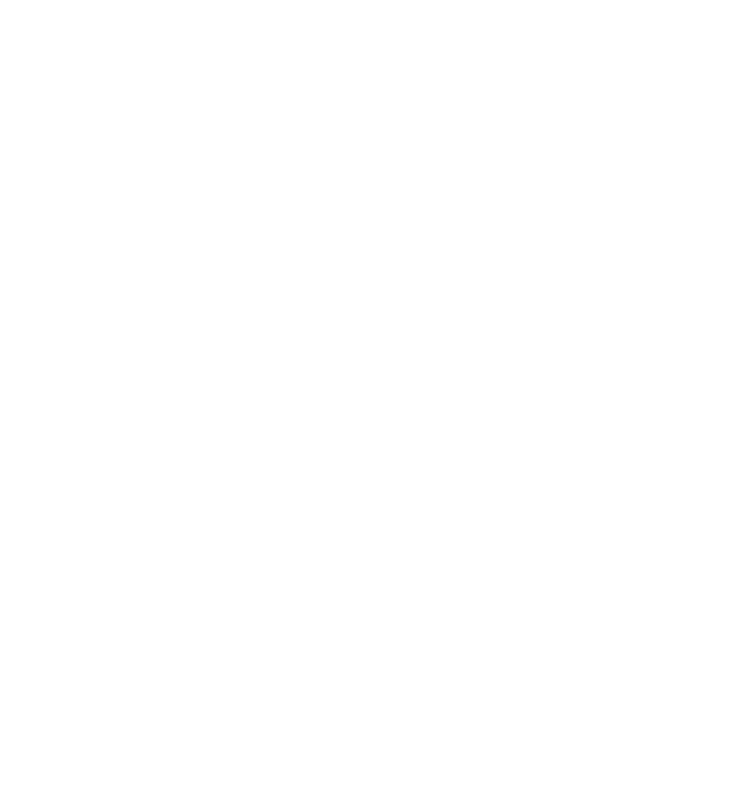
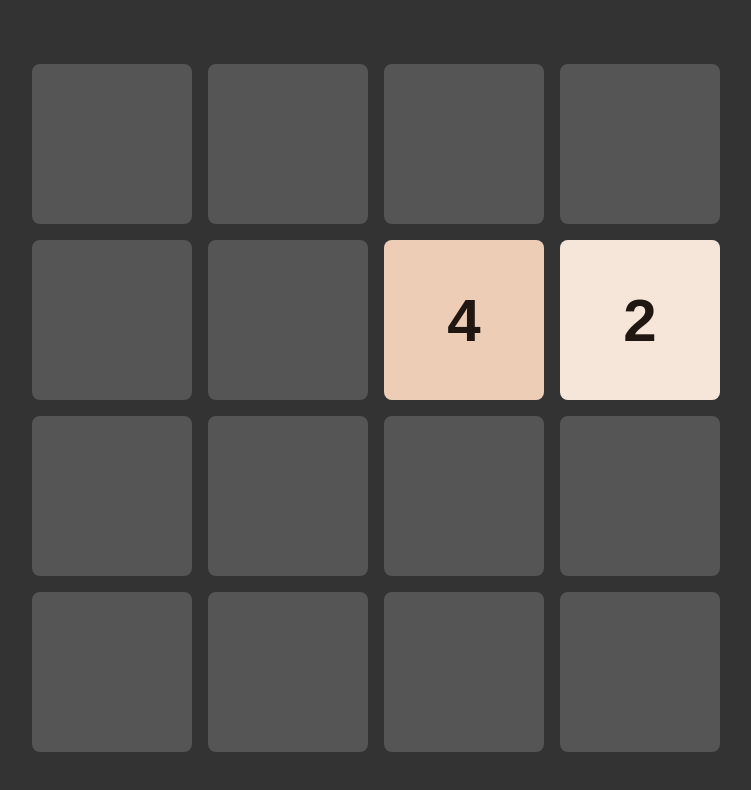
Before and after one commit to romanbarinov84/2048, a plain HTML site: page index.html in a window 1280 px wide. Shown: the whole page, without its empty margins (264-1015 px from the left). Drawn offline with Linux system fonts and the light colour scheme.

Commit message:
second commit create two tiles

```diff
--- /dev/null
+++ b/cell.js
@@ -0,0 +1,17 @@
+export class Cell {
+    constructor(gridElement,x , y){
+        const cell = document.createElement("div");
+        cell.classList.add("cell");
+        gridElement.append(cell);
+        this.x = x;
+        this.y = y;
+    }
+
+    LinkTile(tile){ // сохранят плитку тайл внутри ячейки
+        tile.setXY(this.x , this.y);
+        this.LinkedTile = tile;
+    }
+    isEmpty(){
+        return !this.LinkedTile; //вернет false or true взависимости от того есть ли у ячейки привязаная плитка
+    }
+}
--- /dev/null
+++ b/grid.js
@@ -0,0 +1,23 @@
+import { Cell } from "./cell.js";
+
+
+const GRID_SIZE = 4;
+const CELLS_COUNT = GRID_SIZE * GRID_SIZE
+
+
+
+export class Grid{
+    constructor(gridElement){     //gridElement это ячейка
+        this.cells = [];//массив для хранения ячеек..
+     for(let i = 0; i < CELLS_COUNT; i++){
+        this.cells.push(
+         new Cell(gridElement, i%GRID_SIZE , Math.floor(i / GRID_SIZE))
+        )
+     }
+    }
+    getRandomEmptyCell(){
+        const emptyCells = this.cells.filter(cell => cell.isEmpty()); //отфильтровываем пустые ячейки
+        const randomIndex = Math.floor(Math.random() * emptyCells.length);//определяем случайную пустую ячейку
+        return emptyCells[randomIndex] //случайная ячейка со случайным индексом
+    }
+}
--- a/index.html
+++ b/index.html
@@ -3,11 +3,13 @@
 <head>
     <meta charset="UTF-8">
     <meta name="viewport" content="width=device-width, initial-scale=1.0">
-    <title>Document</title>
+    <title>2048</title>
     <link rel="stylesheet" href="/style.css">
 </head>
 <body>
+    <div id="game-board">
 
+    </div>
 
     <script type="module" src="/main.js"></script>
 </body>
--- a/main.js
+++ b/main.js
@@ -0,0 +1,8 @@
+import { Grid } from "./grid.js";
+import { Tile } from "./tile.js";
+const gameBoard = document.getElementById("game-board");
+
+const grid = new Grid(gameBoard);//хранит все ячейки ..
+
+grid.getRandomEmptyCell().LinkTile(new Tile(gameBoard));
+grid.getRandomEmptyCell().LinkTile(new Tile(gameBoard));
--- a/style.css
+++ b/style.css
@@ -0,0 +1,59 @@
+*,
+*::after,
+*::before{
+    box-sizing: border-box;
+}
+
+body{
+    background-color: #333;
+    display: flex;
+    justify-content: center;
+    align-items: center;
+    height: 100vh;
+}
+
+#game-board{
+    --cell-size: 20vmin;
+    --cell-gap: 2vmin;
+
+    position: relative;
+    display: grid;
+    grid-template-columns: repeat(4,var(--cell-size));/* 20% от минимального окна браузера*/
+    grid-template-rows: repeat(4, var(--cell-size));
+    gap: var(--cell-gap);
+    border-radius: 1vmin;
+
+}
+
+.cell{
+    background-color: #555;
+    border-radius: 1vmin;
+}
+
+.tile{
+
+    --y: 0;/* переменные для позицыии клетки Tail*/
+    --x: 0;
+    position: absolute;
+    top: calc(var(--y)*(var(--cell-size) + var(--cell-gap)));/* позиция клетки 0 - 0 верхний левый угол*/
+    left: calc(var(--x) * (var(--cell-size) + var(--cell-gap)));/* 3 - 3 нижний правый угол*/
+    display: flex;
+    justify-content: center;
+    align-items: center;
+    width: 20vmin;
+    height: 20vmin;
+    border-radius: 1vmin;
+    font-family: Arial;
+    font-weight: bold;
+    background-color:hsl(25, 60%, var(--bg-lightness));
+    color: hsl(20, 25%, var(--text-lightness));
+    font-size: 7.5vmin;
+    transition: 100ms;
+    animation: show 200ms;
+}
+@keyframes show {
+    0%{
+        opacity: 0.5;
+        transform: scale(0);
+    }
+}
--- /dev/null
+++ b/tile.js
@@ -0,0 +1,22 @@
+export class Tile {
+    constructor(gridElement){
+        this.tileElement = document.createElement("div");
+        this.tileElement.classList.add("tile");
+        this.setValue(Math.random() > 0.5 ? 2 : 4 )//когда случайное число меньше 0,5 то задаем клетке 2
+        gridElement.append(this.tileElement);
+    }
+    setXY(x,y){
+    this.x = x;
+    this.y = y;
+    this.tileElement.style.setProperty("--x", x);
+    this.tileElement.style.setProperty("--y", y);
+    }
+
+    setValue(value){ // для смены цвета и текста в плитке
+        this.value = value
+        this.tileElement.textContent = this.value;
+        const bgLightness = 100 - Math.log2(value) * 9;
+        this.tileElement.style.setProperty("--bg-lightness", `${bgLightness}%`);
+        this.tileElement.style.setProperty("--text-lightness", `${bgLightness < 50 ? 90 : 10}%`)
+    }
+}
```
